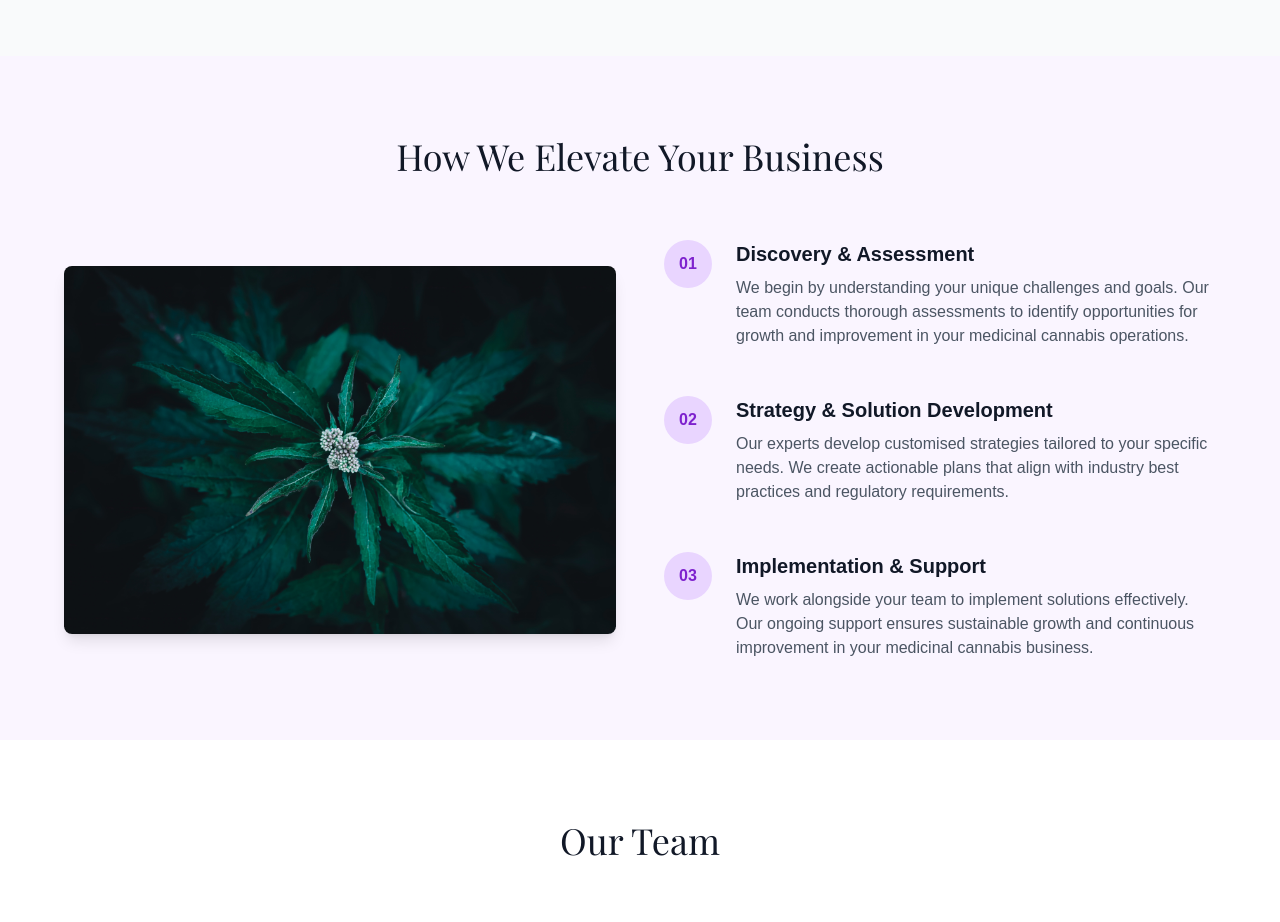
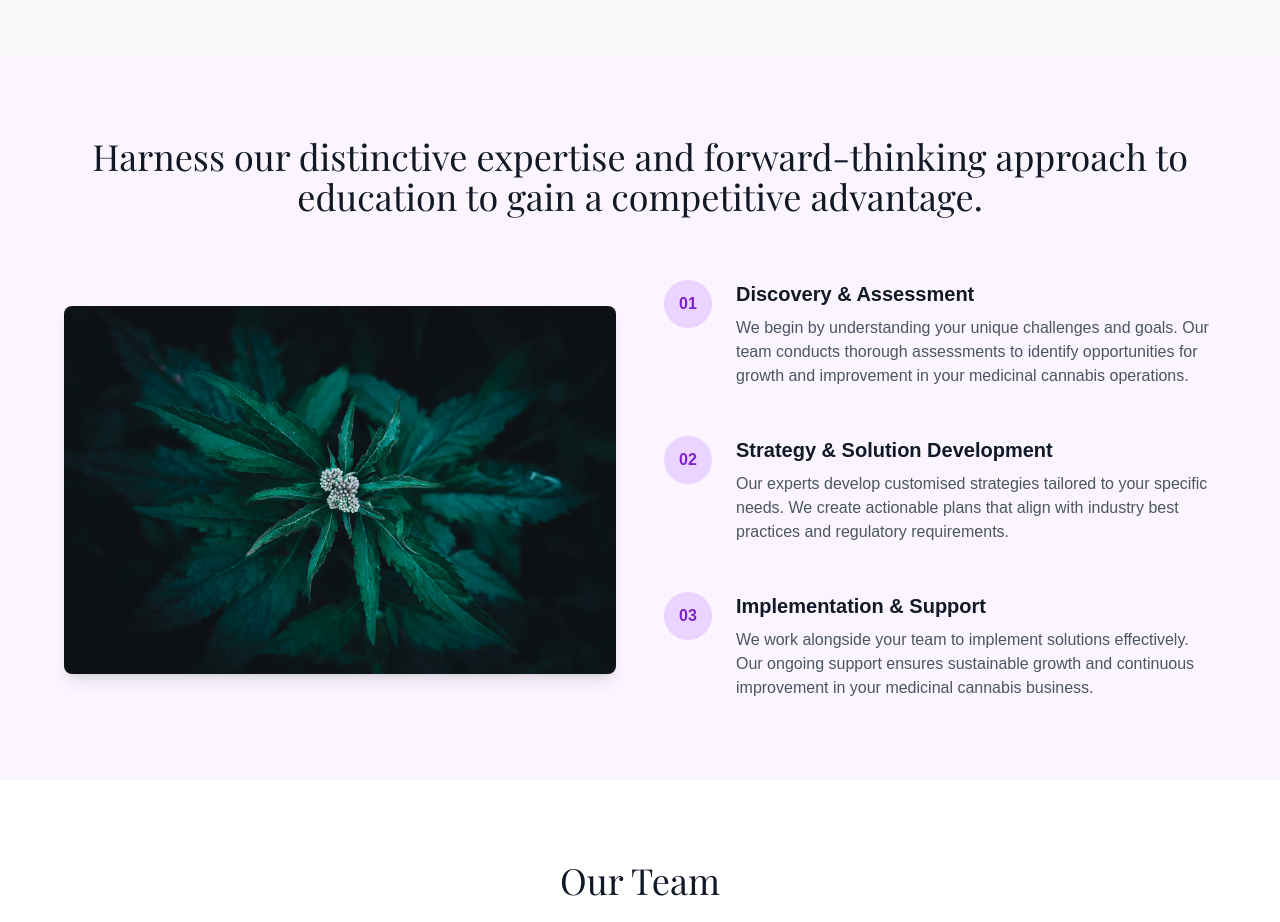
Before and after one commit to doylem/nativa-site, a Next.js app: page / in a window 1280 px wide. Shown: the part 1660-2582 px from the top of the page. Built offline with nearby package versions, Linux system fonts and the light colour scheme; a web font is replaced by a local one.

Commit message:
Updated page.tsx

```diff
--- a/app/page.tsx
+++ b/app/page.tsx
@@ -103,7 +103,7 @@ export default function NativaLandingPage() {
       <section className="py-20 px-4 bg-purple-50">
         <div className="max-w-6xl mx-auto">
           <h2 className="text-3xl md:text-4xl font-playfair font-normal mb-16 text-center text-gray-900">
-            How We Elevate Your Business
+            Harness our distinctive expertise and forward-thinking approach to education to gain a competitive advantage.
           </h2>
           <div className="grid md:grid-cols-2 gap-12 items-center">
             <div className="relative">
```
